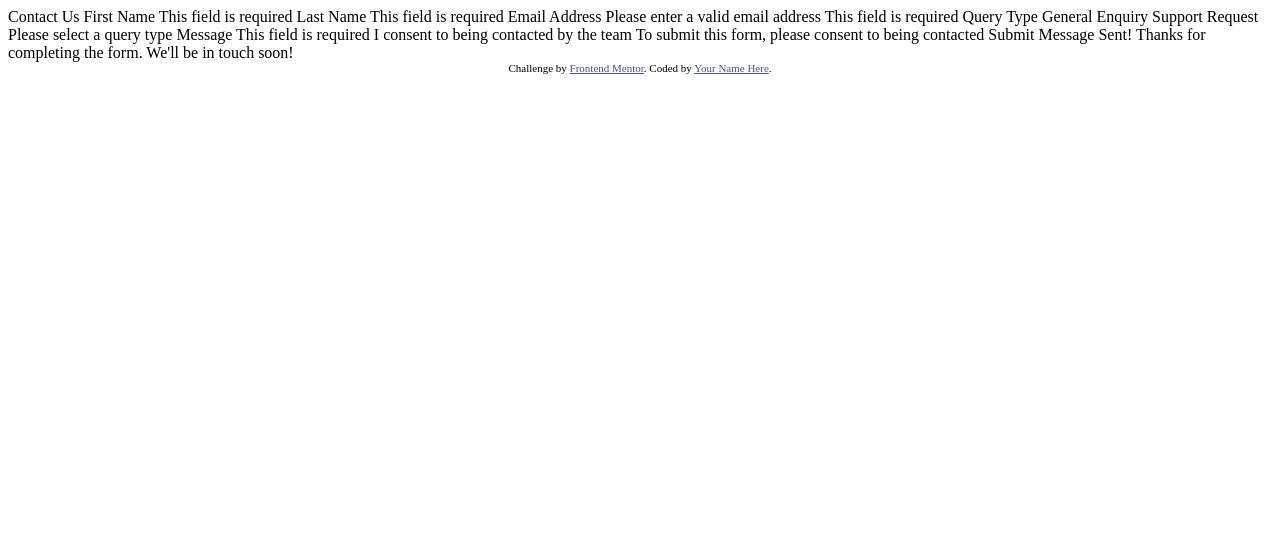
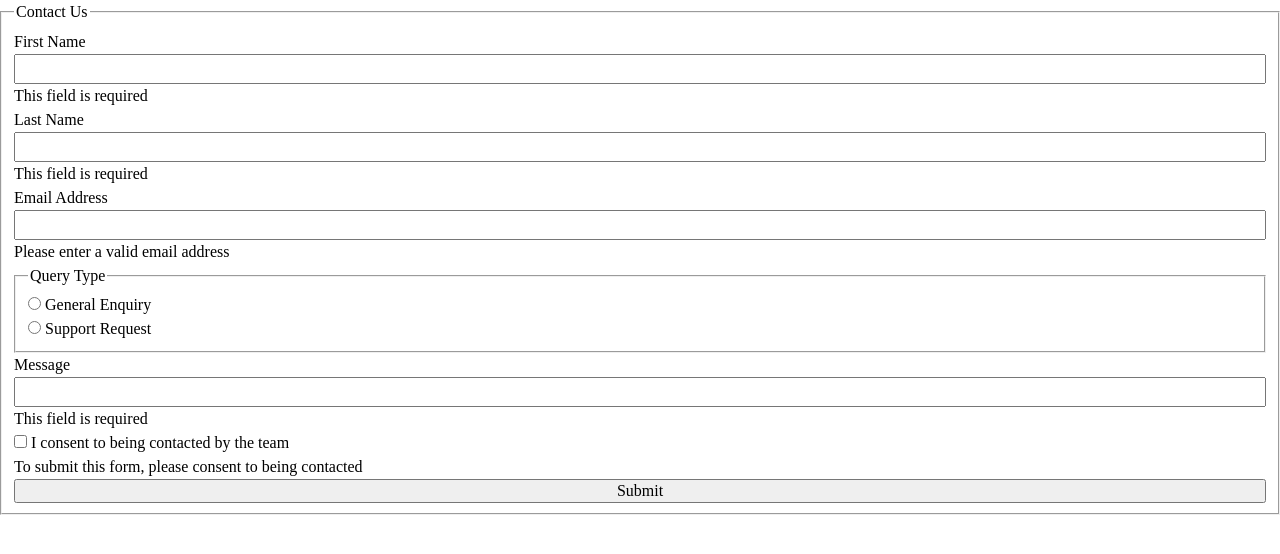
Before and after one commit to Hlm19966/contact-form, a plain HTML site: page index.html in a window 1280 px wide. Drawn offline with Linux system fonts and the light colour scheme.

Commit message:
added html

```diff
--- a/index.html
+++ b/index.html
@@ -2,51 +2,45 @@
 <html lang="en">
 <head>
   <meta charset="UTF-8">
-  <meta name="viewport" content="width=device-width, initial-scale=1.0"> <!-- displays site properly based on user's device -->
-
-  <link rel="icon" type="image/png" sizes="32x32" href="./assets/images/favicon-32x32.png">
-
-  <title>Frontend Mentor | Contact form</title>
-
-  <!-- Feel free to remove these styles or customise in your own stylesheet 👍 -->
-  <style>
-    .attribution { font-size: 11px; text-align: center; }
-    .attribution a { color: hsl(228, 45%, 44%); }
-  </style>
+  <meta name="viewport" content="width=device-width, initial-scale=1.0">
+  <meta name="description" content="A modern and accessible forms for all users.">
+  <link rel="stylesheet" href="style.css" />
+  <title>Contact form</title>
 </head>
 <body>
-
-  Contact Us
-
-  First Name
-  This field is required
-
-  Last Name
-  This field is required
-
-  Email Address
-  Please enter a valid email address
-  This field is required
-
-  Query Type
-  General Enquiry
-  Support Request
-  Please select a query type
-
-  Message
-  This field is required
-
-  I consent to being contacted by the team
-  To submit this form, please consent to being contacted
-
-  Submit
-
-  Message Sent!
-  Thanks for completing the form. We'll be in touch soon!
-
-  <div class="attribution">
-    Challenge by <a href="https://www.frontendmentor.io?ref=challenge">Frontend Mentor</a>.
-    Coded by <a href="#">Your Name Here</a>.
-  </div>
+  <form>
+    <fieldset>
+      <legend>Contact Us</legend>
+        <label for="name">First Name</label>
+        <input type="text" name="first-name" autocomplete="name" id="name" aria-describedby="name-error" required/>
+        <p id="name-error">This field is required</p>
+         <label for="Last Name">Last Name</label>
+         <input type="text" name="Last-name" autocomplete="family-name" id="lastName" aria-describedby="last-name-error" required>
+         <p id="last-name-error">This field is required</p>
+          <label for="Email">Email Address</label>
+          <input type="email" name="email" autocomplete="email" id="email" aria-describedby="email-error" required>
+          <p id="email-error">Please enter a valid email address</p>
+           <fieldset>
+            <legend>Query Type</legend>
+            <label for="General Enquiry">
+              <input type="radio" name="query-type" value="general" id="generalEnquriry" required/>
+              General Enquiry
+            </label>
+            <label for="Support Request">
+              <input type="radio" name="query-type" value="Support" id="SupportRequest" required/>
+              Support Request
+            </label>
+          </fieldset>
+            <label for="message">Message</label>
+            <input type="text" id="message" name="message"  aria-describedby="message-error" required/>
+            <p id="message-error">This field is required</p>
+            <label for="agreeing">
+              <input type="checkbox" id="agreeing" name="agree" required aria-describedby="error-agree"/>
+              I consent to being contacted by the team
+            </label>
+            <p id="error-agree">To submit this form, please consent to being contacted</p>
+              <input type="submit" name="submit" id="submit"/>
+    </fieldset>
+  </form>
 </body>
 </html>
--- /dev/null
+++ b/style.css
@@ -0,0 +1,56 @@
+@import url('https://fonts.googleapis.com/css2?family=Karla:ital,wght@0,200..800;1,200..800&display=swap');
+
+
+:root {
+--Green-200-lighter: hsl(148, 38%, 91%);
+--Green-600-medium: hsl(169, 82%, 27%);
+--Red: hsl(0, 66%, 54%);
+--White: hsl(0, 0%, 100%);
+--Grey-500-medium: hsl(186, 15%, 59%);
+--Grey-900-darker: hsl(187, 24%, 22%);
+}
+
+
+/*css rest*/
+
+*,*::before,  *::after {
+    box-sizing: border-box;
+}
+
+* {
+    margin: 0;
+}
+
+body {
+    line-height: 1.5;
+    -webkit-font-smoothing: antialiased;
+}
+
+img, picture, video, canvas, svg {
+    display: block;
+    max-width: 100%;
+}
+
+input, button, textarea, select {
+    font: inherit;
+}
+
+p, h1, h2, h3, h4, h5, h6 {
+    overflow-wrap: break-word;
+}
+
+p {
+    text-wrap: pretty;
+}
+
+  h1, h2, h3, h4, h5, h6 {
+    text-wrap: balance;
+}
+
+/*end of css rest*/
+
+
+fieldset {
+    display: flex;
+    flex-direction: column;
+}
```
Also changed, not shown: 1 other file.
